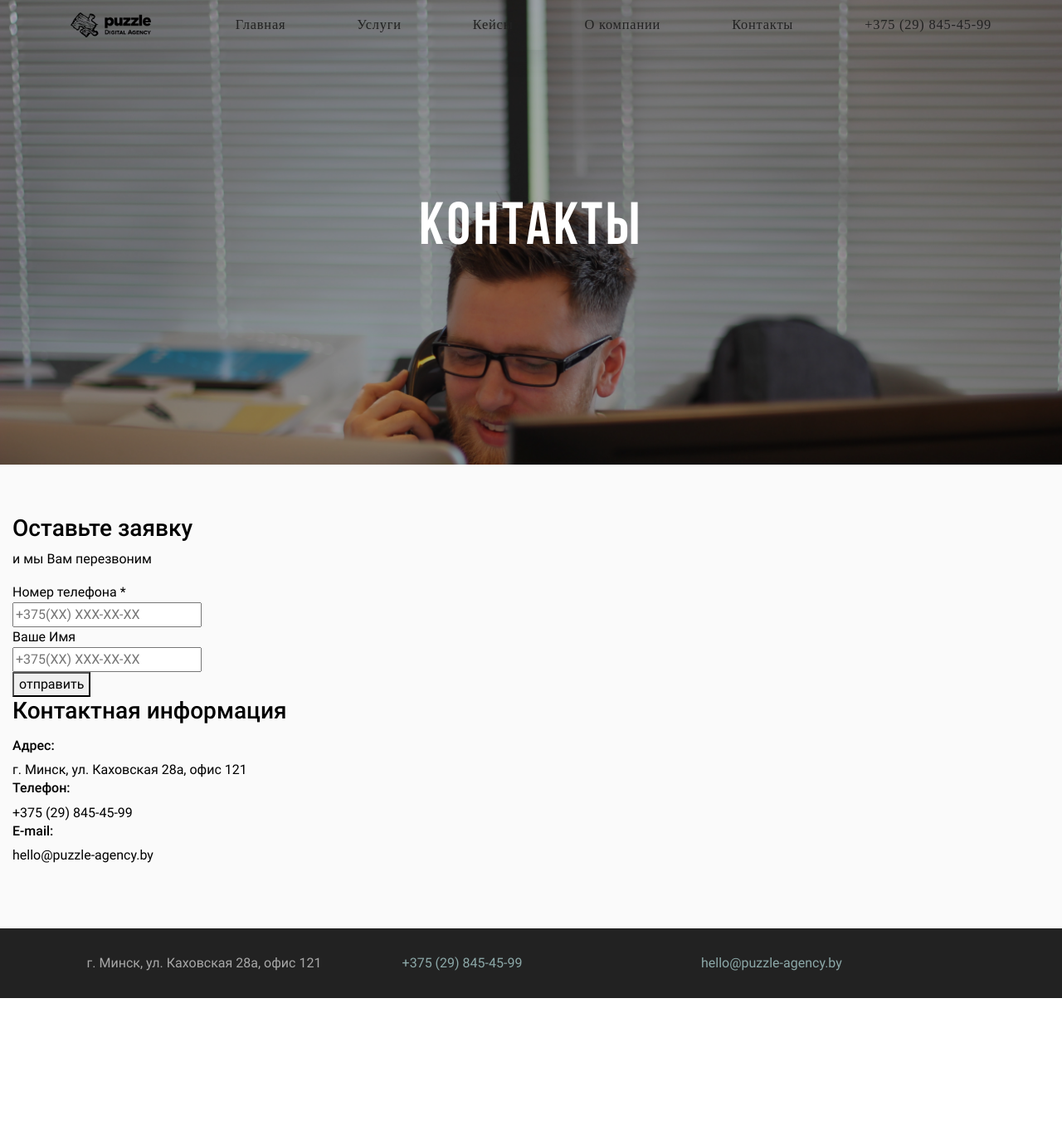
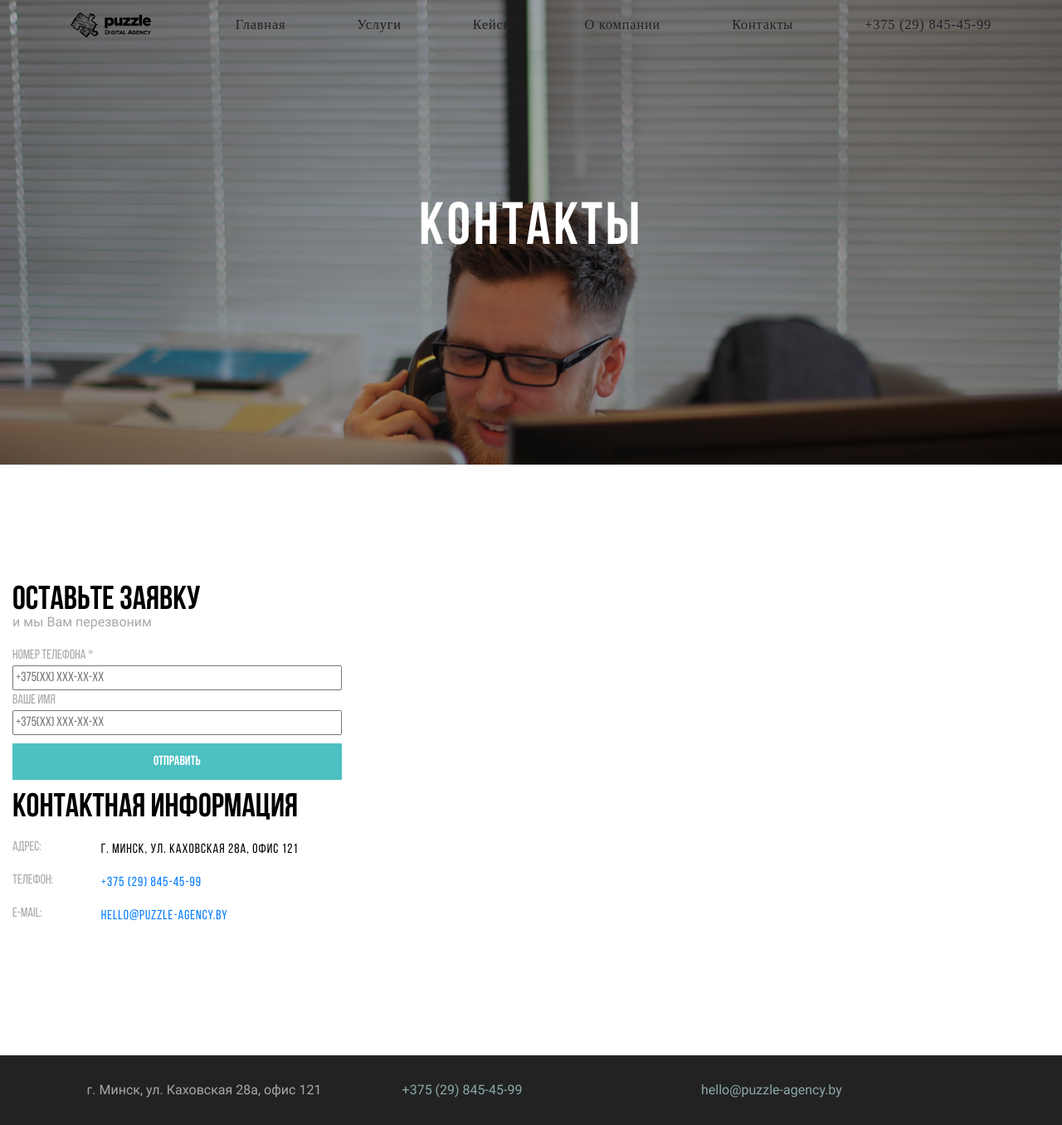
Before and after one commit to yankazimirchick/PuzzleWebSite, a PHP site: page /contact.html in a window 1280 px wide. Shown: the whole page at 83% size. Before the commit the page ends 1203 px from the top, so only its background shows below. Run offline with PHP 8.4, Linux system fonts and the light colour scheme; some libraries are stand-ins or nearby versions; some web fonts are replaced.

Commit message:
change structure files and  some changes

```diff
--- a/assets/js/main.js
+++ b/assets/js/main.js
@@ -38,6 +38,7 @@ function afterLoad() {
 }
 
 //parallax
+//крч надо добавить проверку есть ли паралакс либо включать на страницах где он нужен
 document.addEventListener("scroll", (e) => {
     let scroll_pos2 = window.scrollY;
     const paralaxWrapper = document.querySelector(".paralax-wrapper");
--- a/assets/sass/_common.scss
+++ b/assets/sass/_common.scss
@@ -30,6 +30,22 @@
     border: 2px solid $color_magenta;
     background: $color_magenta;
     color: #fff;
+}
+
+.contact-button {
+    background-color: $color_cyan;
+    font-family: $font-bebas;
+    padding: 10px 40px;
+    color: #fff;
+    font-weight: 700;
+    letter-spacing: 0.5;
+    line-height: 1.5;
+    border: unset;
+    transition: 0.25s;
+
+    &:hover {
+        background-color: #368f91;
+    }
 }
 
 
--- a/assets/sass/_contactsection.scss
+++ /dev/null
@@ -1,80 +0,0 @@
-#contact_section {
-
-    color: #fff;
-
-    h1 {
-
-        font-size: 1.5rem;
-
-        @media #{$small_mobile} {}
-
-        @media #{$large_mobile} {}
-    }
-
-    .contact_item-maps {
-
-        &:hover {
-
-            background-color: #fff;
-
-            p {
-                color: #000;
-
-            }
-        }
-
-        p {
-            color: #fff;
-            margin: 0;
-        }
-
-        cursor: pointer;
-    }
-
-    .contact_item-tittle {
-        h2 {
-            font-weight: 900;
-            font-size: 1.25rem;
-            display: flex;
-            justify-content: center;
-            flex-direction: column;
-            margin-bottom: 0;
-        }
-
-
-
-        p {
-            line-height: 1;
-            font-size: 1rem;
-            width: 100%;
-            font-weight: 500;
-            display: flex;
-            justify-content: center;
-            flex-direction: column;
-        }
-    }
-
-    .contact_item {
-        border: 1px solid #fff;
-        transition: 0.5s;
-        display: flex;
-        padding: 2em;
-
-
-        svg {
-            fill: #fff;
-            height: 1.5rem;
-            width: 1.5rem;
-        }
-
-        .sticky_contact {
-
-            line-height: 1;
-            margin-bottom: 0.5rem;
-        }
-
-
-    }
-
-
-}
--- a/assets/sass/_elements.scss
+++ b/assets/sass/_elements.scss
@@ -33,7 +33,7 @@
         top: 0;
         left: 0;
         width: 100%;
-        height: 100%;
+        height: 70vh;
         z-index: 1;
     }
 }
--- a/assets/sass/_modal.scss
+++ b/assets/sass/_modal.scss
@@ -1,6 +1,5 @@
 .modal-content {
 
-    background-color: #000;
 
     .close {
         float: right;
--- a/assets/sass/main.scss
+++ b/assets/sass/main.scss
@@ -13,10 +13,12 @@
 @import "_elements";
 
 
-//price
-@import "_contactsection";
+//Стили остальных страниц
+@import "./pages/_contactPage";
+@import "./pages/_blogPage";
+
 //blog
-@import "./front-page/_blogsection";
+
 @import "_menu";
 @import "_form";
 @import "_modal";
--- /dev/null
+++ b/assets/sass/pages/_contactPage.scss
@@ -0,0 +1,58 @@
+#contact_section {
+    font-family: $font-bebas;
+
+    .contact-form {
+        h3 {
+            font-size: 40px;
+            font-weight: 700;
+            margin-bottom: -10px;
+
+            @media #{$small_mobile} {}
+
+            @media #{$large_mobile} {}
+        }
+
+
+        .contact-form-label {
+            color: #a8a8a8;
+            margin-bottom: 0;
+        }
+
+        .contact-form-label-main {
+            color: #a8a8a8;
+            font-family: $font-roboto;
+        }
+
+        .contact-button {
+            margin: 10px 0;
+        }
+
+        input {
+            width: 100%;
+        }
+    }
+
+    .contact-info {
+        h3 {
+            font-size: 40px;
+            font-weight: 700;
+            margin-bottom: -10px;
+
+            @media #{$small_mobile} {}
+
+            @media #{$large_mobile} {}
+        }
+
+        p {
+            letter-spacing: 1px;
+        }
+
+        h6 {
+            color: #a8a8a8;
+
+
+        }
+    }
+
+
+}
--- a/contact.html
+++ b/contact.html
@@ -95,47 +95,80 @@
 
 
 
-        <section class="bg-section-light">
+        <section id="contact_section" class="section_padding">
             <div class="container-fluid">
                 <div class="row">
                     <div class="col-sm-5 col-md-4 col-xs-12">
-
+                        <div class="contact-form">
                             <h3>
                                 Оставьте заявку
                             </h3>
+                            <div class="contact-form-label-main">
                                 <p>
                                     и мы Вам перезвоним
                                 </p>
+                            </div>
 
-                        Номер телефона *<br>
+
+                            <p class="contact-form-label">Номер телефона *</p>
                             <input type="tel" value="" autocomplete="tel" placeholder="+375(ХХ) ХХХ-ХХ-ХХ"
-                            aria-invalid="false" required=""><br>
-                        Ваше Имя<br>
+                                aria-invalid="false" required="">
+                            <p class="contact-form-label">Ваше Имя</p>
                             <input type="tel" value="" autocomplete="tel" placeholder="+375(ХХ) ХХХ-ХХ-ХХ"
-                            aria-invalid="false" required=""><br>
-                        <button>отправить</button>
+                                aria-invalid="false" required="">
+                            <input type="button" value="отправить" class="contact-button" type="text">
 
+                        </div>
+                        <div class="contact-info">
 
                             <h3>
                                 Контактная информация
                             </h3>
-                        <p>
-
+                            <br>
+                            <div class="row">
+                                <div class="col-xs-6  col-md-3 col-lg-3">
                                     <h6>
                                         Адрес:
                                     </h6>
+                                </div>
+                                <div class="col-xs-6  col-md-9 col-lg-9">
+                                    <p>
+                                        г. Минск, ул. Каховская 28а, офис 121
+                                    </p>
 
-                            г. Минск, ул. Каховская 28а, офис 121
-                            <h6> Телефон:</h6>
-                            +375 (29) 845-45-99
+                                </div>
+                                <div class="col-xs-6  col-md-3 col-lg-3">
+                                    <h6> Телефон: </h6>
+                                </div>
+                                <div class="col-xs-6  col-md-9 col-lg-9">
+                                    <p>
+                                        <a href="telto:+375298454599"> +375 (29) 845-45-99 </a> <i
+                                            class="demo-icon icon-telegram">&#xf2c6;</i>
+                                    </p>
+
+                                </div>
+                                <div class="col-xs-6  col-md-3 col-lg-3">
                                     <h6> E-mail:</h6>
-                            hello@puzzle-agency.by
+                                </div>
+                                <div class="col-xs-6  col-md-9 col-lg-9">
+                                    <p><a href="mail:hello@puzzle-agency.by">hello@puzzle-agency.by</a></p>
 
-                        </p>
+                                </div>
+                            </div>
+
+
+
+
+
+
+
+                        </div>
+
+
                     </div>
                     <div class="col-sm-7 col-md-8 col-xs-12">
                         <script type="text/javascript" charset="utf-8" async
-                            src="https://api-maps.yandex.ru/services/constructor/1.0/js/?um=constructor%3Aad567063211651ed7702e780554c230d7f50a8cdf1acc5660fe5c62ea0b643f7&amp;width=100%25&amp;height=100%&amp;lang=ru_RU&amp;scroll=true">
+                            src="https://api-maps.yandex.ru/services/constructor/1.0/js/?um=constructor%3Aad567063211651ed7702e780554c230d7f50a8cdf1acc5660fe5c62ea0b643f7&amp;width=100%25&amp;height=100%&amp;lang=ru_RU&amp;scroll=false">
                         </script>
                     </div>
                 </div>
```
Also changed, not shown: assets/dist/main.css, assets/sass/pages/_blogPage.scss (renamed from assets/sass/front-page/_blogsection.scss). Lines whose indentation alone changed are shown as unchanged.
